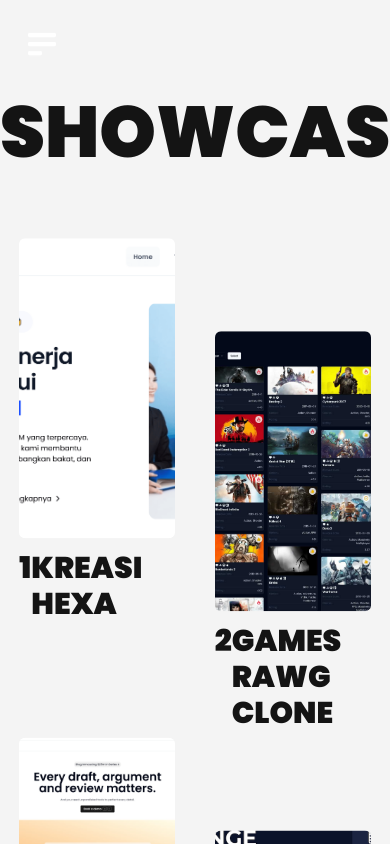
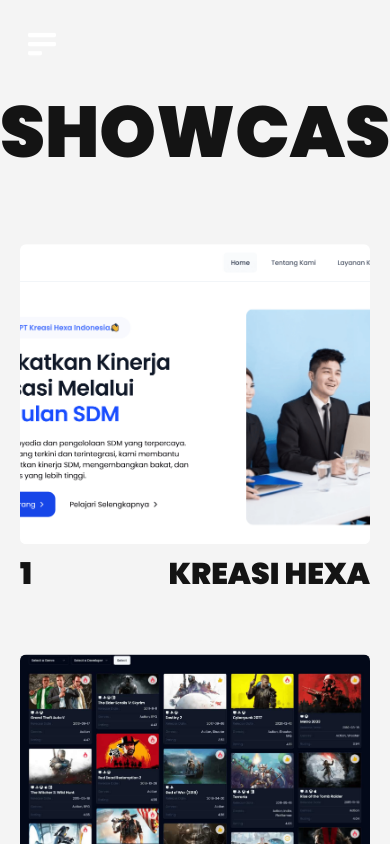
Before and after one commit to FajriSiiv/portofolio-, a React (Vite) app: page /showcase in a window 390 px wide. Shown: the top 844 px of the page. Built offline with nearby package versions, Linux system fonts and the light colour scheme; a web font is replaced by a local one.

Commit message:
minor responsive showcase page

```diff
--- a/src/pages/Showcase.jsx
+++ b/src/pages/Showcase.jsx
@@ -12,7 +12,7 @@
         <h1 className="uppercase text-7xl font-black text-center mb-10">
           Showcase
         </h1>
-        <div className="flex justify-evenly flex-wrap gap-5">
+        <div className="flex justify-evenly flex-wrap gap-5 md:flex-col md:px-5">
           {showcaseJson.map((project, index) => (
             <ShowcaseProject
               key={index}
@@ -22,9 +22,6 @@
               no={index + 1}
             />
           ))}
-          {/* <ShowcaseProject margin={true} />
-          <ShowcaseProject />
-          <ShowcaseProject margin={true} /> */}
         </div>
       </Layer>
     </div>
@@ -44,7 +41,9 @@
   return (
     <motion.a
       ref={ref}
-      className={`w-[40%] h-[400px]  ${marginTop ? "mt-24" : "mt-0"}`}
+      className={`w-[40%] h-[400px] md:w-full  ${
+        marginTop ? "mt-24 md:mt-0" : "mt-0"
+      }`}
       style={{
         y,
       }}
```
